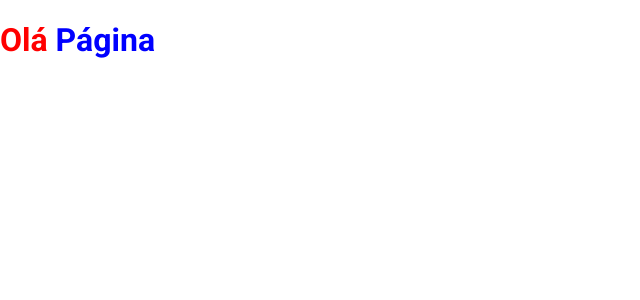
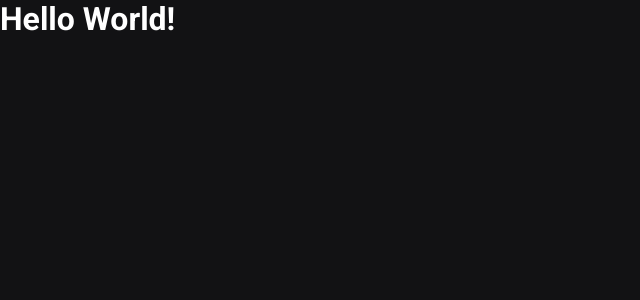
Before and after one commit to luancardosoti/ignews, a Next.js app: page / in a window 1280 px wide. Shown: the top 300 px of the page, without its empty margins (0-640 px from the left). Built offline with nearby package versions, Linux system fonts and the light colour scheme.

Commit message:
adicionando estilo global do app

```diff
--- a/src/pages/_app.tsx
+++ b/src/pages/_app.tsx
@@ -1,6 +1,6 @@
 import { AppProps } from 'next/app';
 
-import '../styles/globals.css'
+import '../styles/global.scss'
 
 function MyApp({ Component, pageProps }: AppProps) {
   return <Component {...pageProps} />
--- a/src/pages/index.tsx
+++ b/src/pages/index.tsx
@@ -1,5 +1,4 @@
 import Head from 'next/head';
-import styles from '../styles/home.module.scss'
 
 export default function Home() {
   return (
@@ -7,9 +6,7 @@ export default function Home() {
       <Head>
         <title>Início | ig.news</title>
       </Head>
-      <h1 className={styles.title}>
-        Olá <span> Página </span>
-      </h1>
+      <h1>Hello World!</h1>
     </>
   )
 }
--- /dev/null
+++ b/src/styles/global.scss
@@ -0,0 +1,46 @@
+* {
+  margin: 0;
+  padding: 0;
+  box-sizing: border-box;
+}
+
+:root {
+  --white: #FFFFFF;
+
+  --gray-100: #e1e1e6;
+  --gray-300: #a8a8b3;
+  --gray-900: #121214;
+
+  --cyan-500: #61dafb;
+  --yellow-500: #eba417;
+}
+
+@media (max-width: 1080px) {
+  html {
+    font-size: 93.75%;
+  }
+}
+
+@media (max-width: 720px) {
+  html {
+    font-size: 97.5%;
+  }
+}
+
+body {
+  background: var(--gray-900);
+  color: var(--white);
+}
+
+body, input textarea, select, button {
+  font: 400 1rem "Roboto", sans-serif;
+}
+
+button {
+  cursor: pointer;
+}
+
+a {
+  color: inherit;
+  text-decoration: none;
+}
--- a/src/styles/globals.css
+++ /dev/null
@@ -1,16 +0,0 @@
-html,
-body {
-  padding: 0;
-  margin: 0;
-  font-family: -apple-system, BlinkMacSystemFont, Segoe UI, Roboto, Oxygen,
-    Ubuntu, Cantarell, Fira Sans, Droid Sans, Helvetica Neue, sans-serif;
-}
-
-a {
-  color: inherit;
-  text-decoration: none;
-}
-
-* {
-  box-sizing: border-box;
-}
--- a/src/styles/home.module.scss
+++ /dev/null
@@ -1,8 +0,0 @@
-.title {
-  color: red;
-  font-family: Roboto;
-
-  span {
-    color: blue
-  }
-}
```
